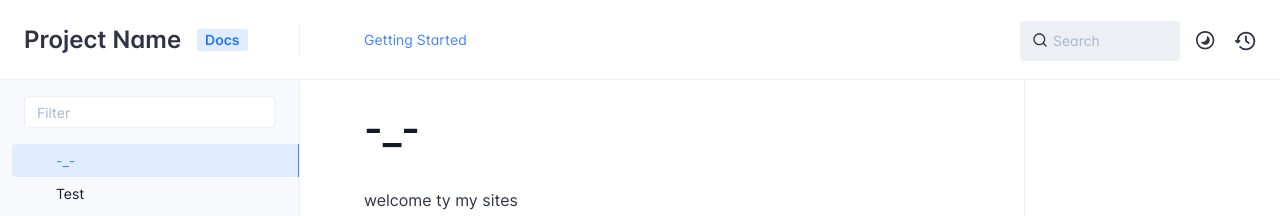
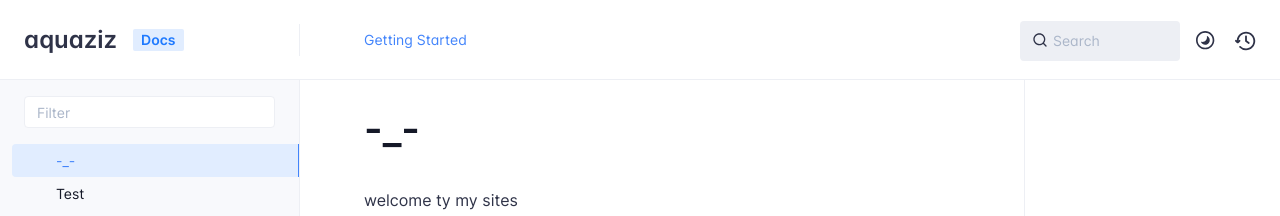
Before and after one commit to aquaziz/-_-, a plain HTML site: page index.html in a window 1280 px wide. Shown: the top 216 px of the page. Drawn offline with Linux system fonts and the light colour scheme.

Commit message:
Update index.html

```diff
--- a/index.html
+++ b/index.html
@@ -52,7 +52,7 @@
                 <div class="flex items-center justify-between h-full py-2 md:w-75">
                     <div class="flex items-center px-2 md:px-6">
                         <a id="docs-site-logo" href="" class="flex items-center leading-snug text-2xl">
-                            <span class="dark:text-white font-semibold line-clamp-1 md:line-clamp-2">Project Name</span>
+                            <span class="dark:text-white font-semibold line-clamp-1 md:line-clamp-2">aquaziz</span>
                         </a><span class="hidden px-2 py-1 ml-4 text-sm font-semibold leading-none text-root-logo-label-text bg-root-logo-label-bg rounded-sm md:inline-block">Docs</span>
                     </div>
 
```
